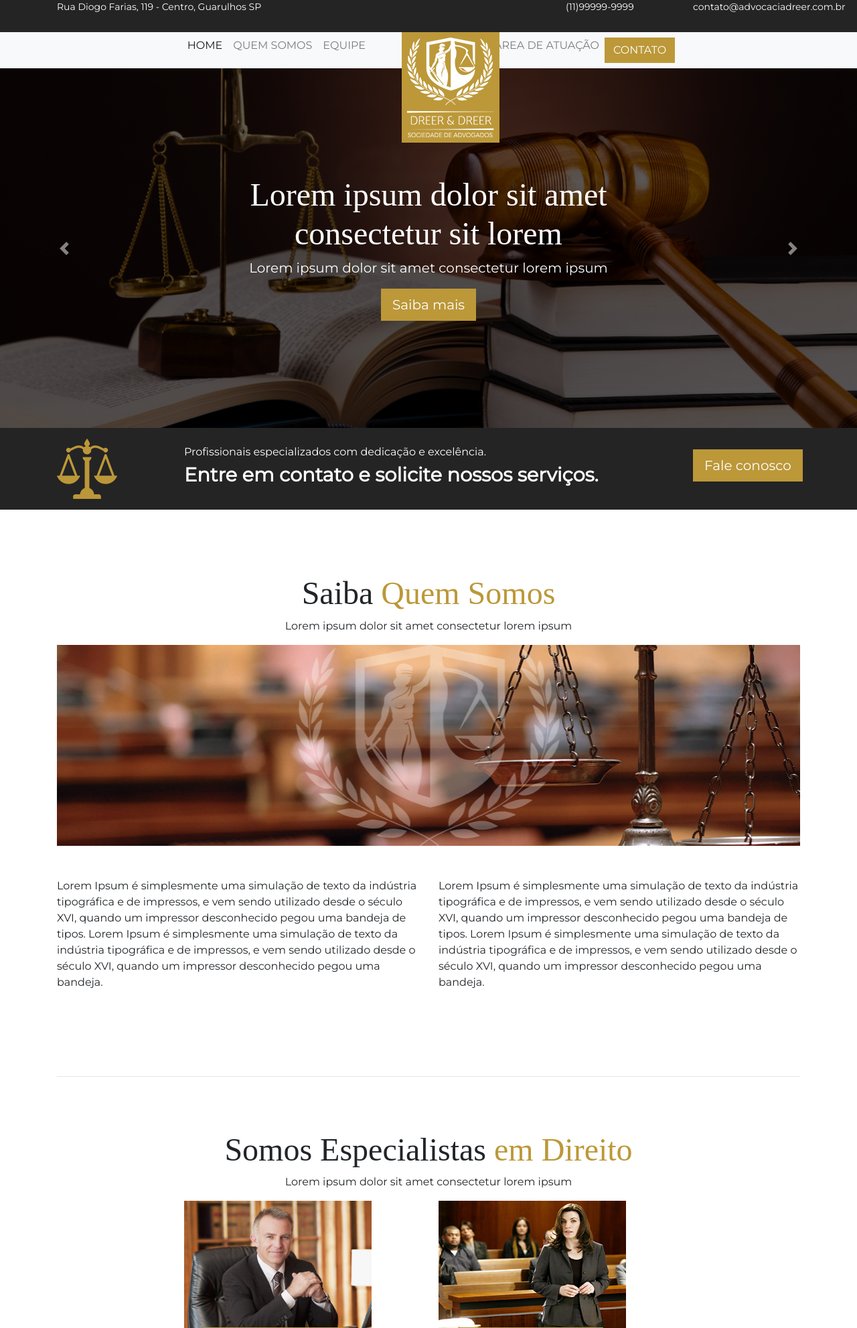
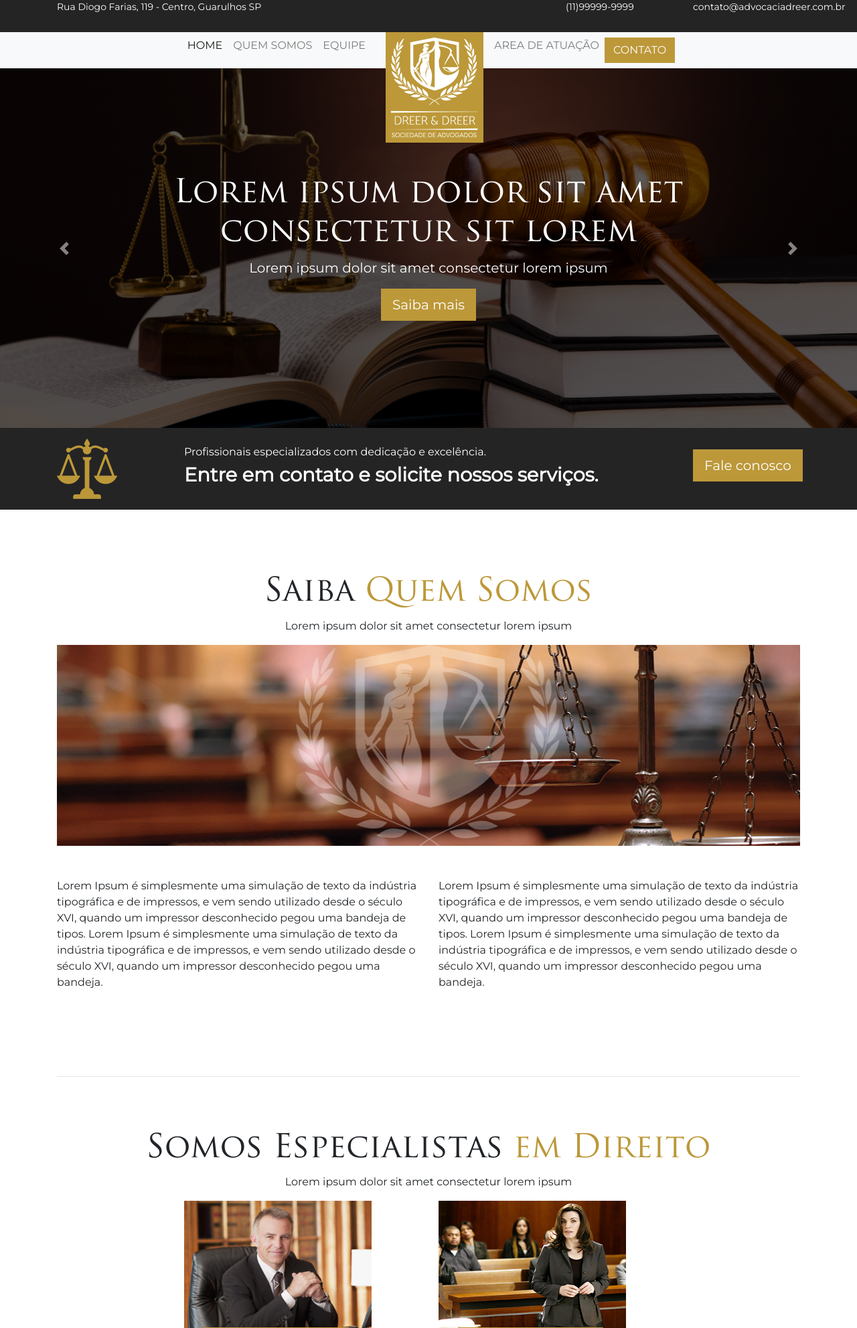
Before and after one commit to gustahenry/advocaciadreer, a PHP site: page / in a window 1280 px wide. Shown: the top 1983 px of the page at 67% size. Run offline with PHP 8.4, Linux system fonts and the light colour scheme; some libraries are stand-ins or nearby versions.

Commit message:
atualizacao de margen e font

```diff
--- a/assests/css/custom.css
+++ b/assests/css/custom.css
@@ -5,7 +5,8 @@ body{
 .logo{
  position: relative;
  bottom: 59px;
-left: 600px;
+left: 45%;
+right: 45%;
 }
 }
 @media screen and (min-width: 800px){
@@ -16,6 +17,14 @@ left: 600px;
 		margin-right: 6rem;
 	}
 }
+@font-face {
+    font-family: 'trajan-pro-regular';
+    src: url('../fonts/trajan-pro-regular.ttf') format('truetype');
+    }
+
+
+
+
 .header-contato{
 	width: 100%;
 	height: 3rem;
@@ -56,7 +65,7 @@ left: 600px;
 }
 .alinhar h2{
 	font-size: 3rem;
-	font-family: 'trajan-pro';
+	font-family: 'trajan-pro-regular';
 }
 .action{
 	color:#fff;
@@ -73,7 +82,7 @@ left: 600px;
 }
 .titulos{
 	font-size: 3rem;
-	font-family: 'trajan-pro';
+	font-family: 'trajan-pro-regular';
 }
 .titulos span{
 	color: #bc9839;
--- a/index.html
+++ b/index.html
@@ -304,7 +304,14 @@
             </div>
           </div>
           <hr class="">
-          <p>2018 Dreer & Dreer Advocacia - Todos os direitos reservados.</p>
+          <div class="row justify-content-between">
+            <div class="col-5">
+              <p>2018 Dreer & Dreer Advocacia - Todos os direitos reservados.</p>
+            </div>
+            <div class="col-2 ml-auto">
+              <img src="assests/img/logo-malves.png" alt="">
+            </div>
+          </div>
         </div>
       </section>
 
```
